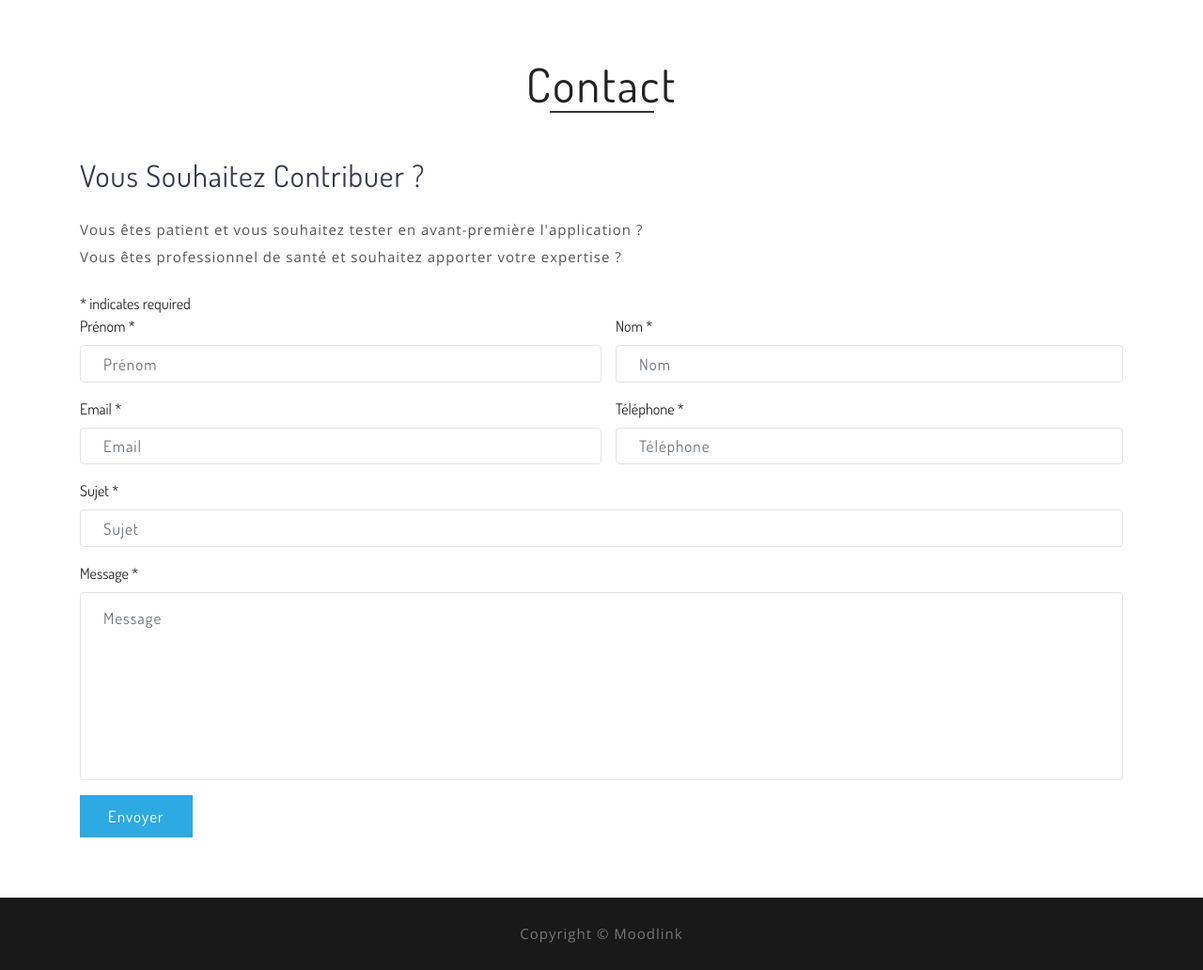
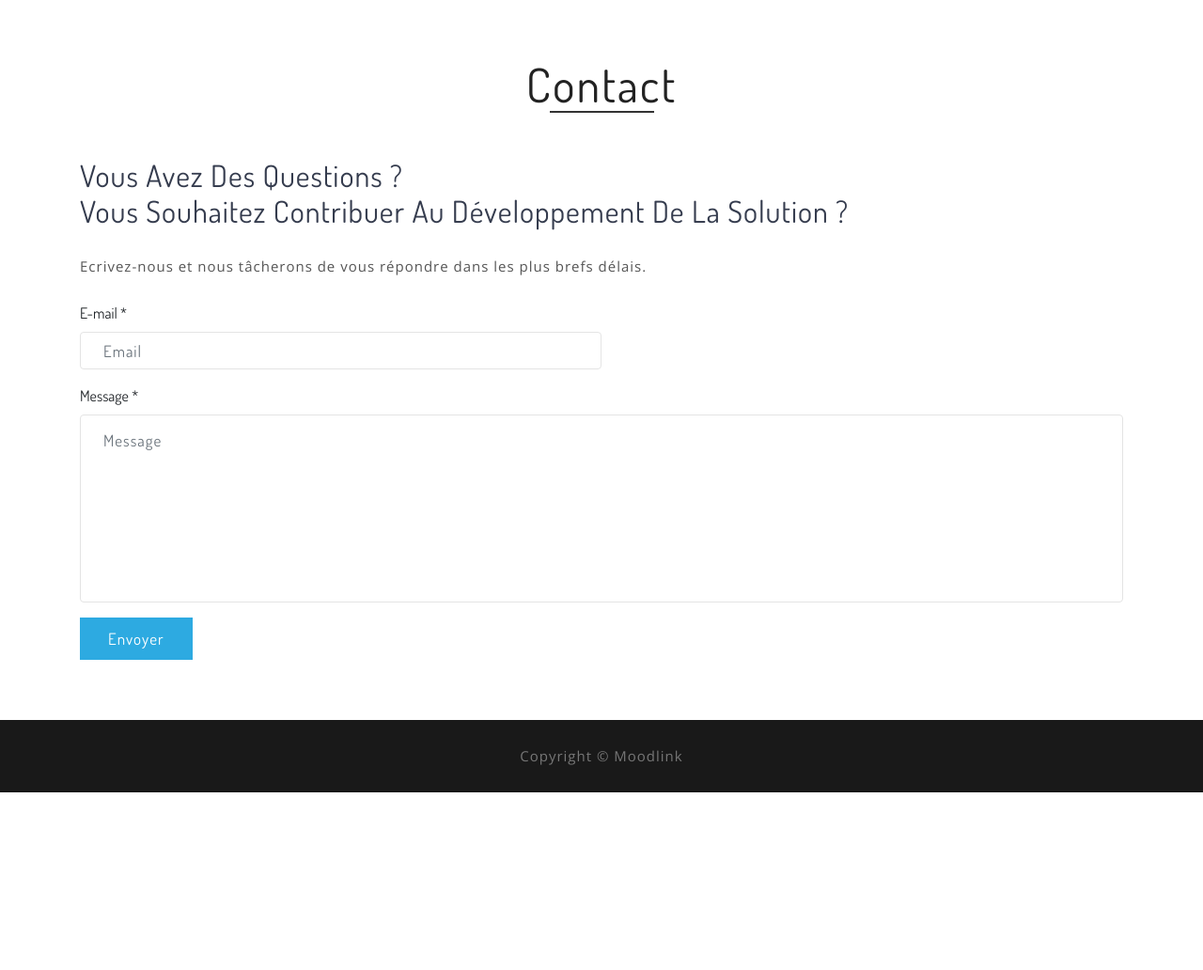
Before and after one commit to mariannehbt/moodlink_website, a PHP site: page /contribute_participate.php in a window 1280 px wide. Shown: the part 204-1236 px from the top of the page at 94% size. After the commit the page ends 1047 px from the top, so only its background shows below. Run offline with PHP 8.4, Linux system fonts and the light colour scheme; some libraries are stand-ins or nearby versions.

Commit message:
modifs cotenu

```diff
--- a/about_team.php
+++ b/about_team.php
@@ -19,7 +19,7 @@
                         Moodlink développe des solutions numériques dans la santé mentale.
                     </p>
                     <p>
-                        L'équipe de MoodLink compte autant des expertises médicales que techniques rassemblés autour d'un projet commun : apporter des solutions innovantes en santé mentale.
+                        Chez Moodlink, nous pouvons compter sur des expertises médicales et techniques tous rassemblés autour d'un projet commun : apporter des solutions innovantes dans la santé mentale.
                     </p>
                 </div>
                 <div class="row team_grids mt-5">
@@ -32,7 +32,7 @@
                             <a href="https://www.linkedin.com/in/antoine-bousquet/" target="_blank">
                                 <div class="team-hover">
                                     <div class="desk">
-                                        <p>Diplômé d'une licence en psychologie et d'un Master en gestion.</p>
+                                        <p>Diplômé d'une Licence en psychologie et d'un Master en gestion.</p>
                                     </div>
                                 </div>
                             </a>
--- a/contribute_participate.php
+++ b/contribute_participate.php
@@ -15,12 +15,11 @@
                     Contact
                 </h2>
                 <h4 class="about-left">
-                    Vous souhaitez contribuer ?
+                    Vous avez des questions ?
+                    <br>Vous souhaitez contribuer au développement de la solution ?
                 </h4>
                 <p class="my-sm-4 my-3">
-                    Vous êtes patient et vous souhaitez tester en avant-première l'application ?
-                    <br>
-                    Vous êtes professionnel de santé et souhaitez apporter votre expertise ?
+                    Ecrivez-nous et nous tâcherons de vous répondre dans les plus brefs délais.
                 </p>
                 <div class="row agileinfo_mail_grids">
                     <div class="col-lg-12 agileinfo_mail_grid_right">
@@ -28,32 +27,11 @@
                         <div id="mc_embed_signup">
                             <form action="https://gmail.us2.list-manage.com/subscribe/post?u=204b911fb2a3858d052a8651d&amp;id=f80cf58748" method="post" id="mc-embedded-subscribe-form" name="mc-embedded-subscribe-form" class="validate" target="_blank" novalidate>
                                 <div id="mc_embed_signup_scroll">
-                                    <div class="indicates-required"><span class="asterisk">*</span> indicates required</div>
                                     <div class="row">
                                         <div class="col-md-6 wthree_contact_left_grid pr-md-0">
                                             <div class="form-group">
-                                                <label for="mce-FNAME">Prénom  <span class="asterisk">*</span></label>
-                                                <input type="text" value="" name="FNAME" class="form-control required" placeholder="Prénom" id="mce-FNAME">
-                                            </div>
-                                            <div class="form-group">
-                                                <label for="mce-EMAIL">Email  <span class="asterisk">*</span></label>
+                                                <label for="mce-EMAIL">E-mail  <span class="asterisk">*</span></label>
                                                 <input type="email" value="" name="EMAIL" class="form-control required email" placeholder="Email" id="mce-EMAIL">
-                                            </div>
-                                        </div>
-                                        <div class="col-md-6 wthree_contact_left_grid">
-                                            <div class="form-group">
-                                                <label for="mce-LNAME">Nom  <span class="asterisk">*</span></label>
-                                                <input type="text" value="" name="LNAME" class="form-control required" placeholder="Nom" id="mce-LNAME">
-                                            </div>
-                                            <div class="form-group">
-                                                <label for="mce-PHONE">Téléphone  <span class="asterisk">*</span></label>
-                                                <input type="text" value="" name="PHONE" class="form-control required" placeholder="Téléphone" id="mce-PHONE">
-                                            </div>
-                                        </div>
-                                        <div class="col-md-12">
-                                            <div class="form-group">
-                                                <label for="mce-SUBJECT">Sujet  <span class="asterisk">*</span></label>
-                                                <input type="text" value="" name="SUBJECT" class="form-control required" placeholder="Sujet" id="mce-SUBJECT">
                                             </div>
                                         </div>
                                         <div class="col-md-12">
```
Also changed, not shown: contribute_join.php (+1 -25 lines).
